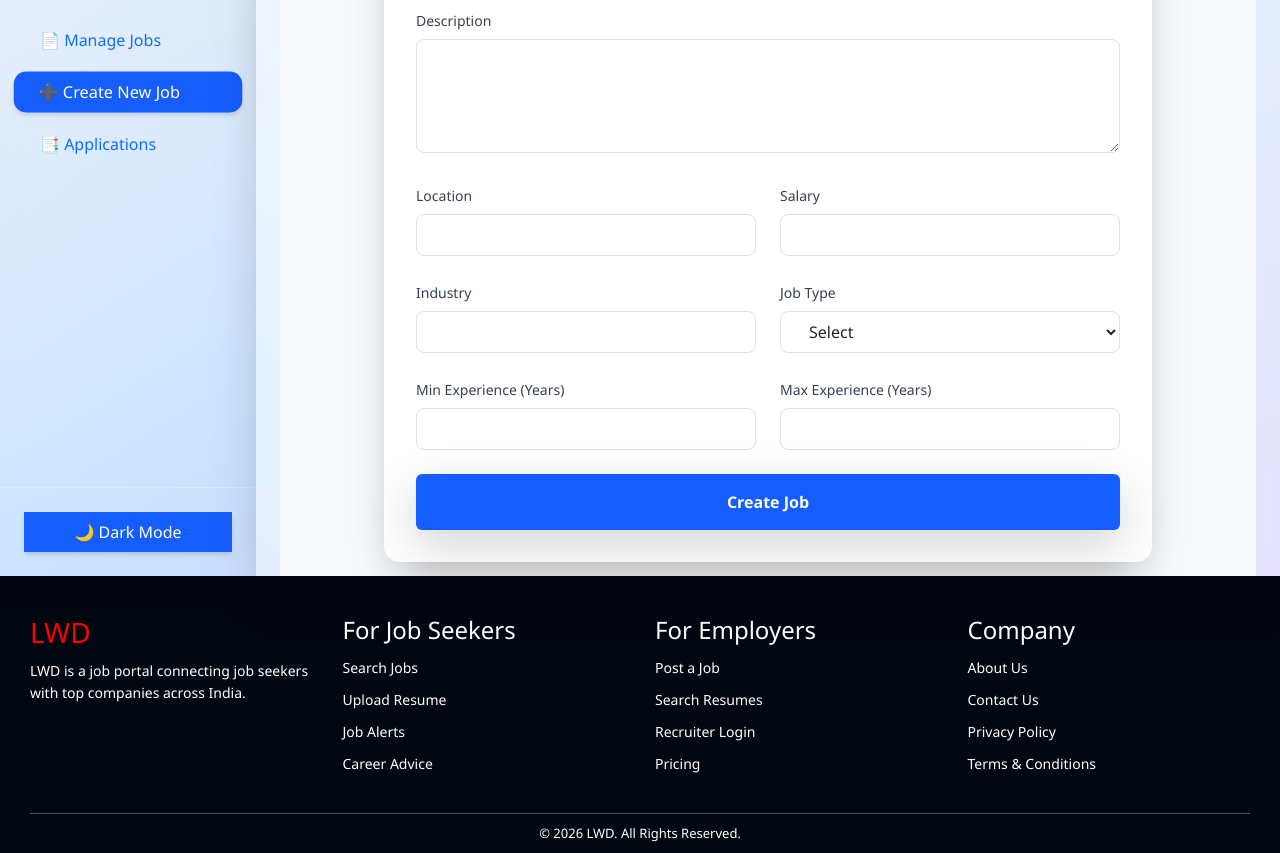
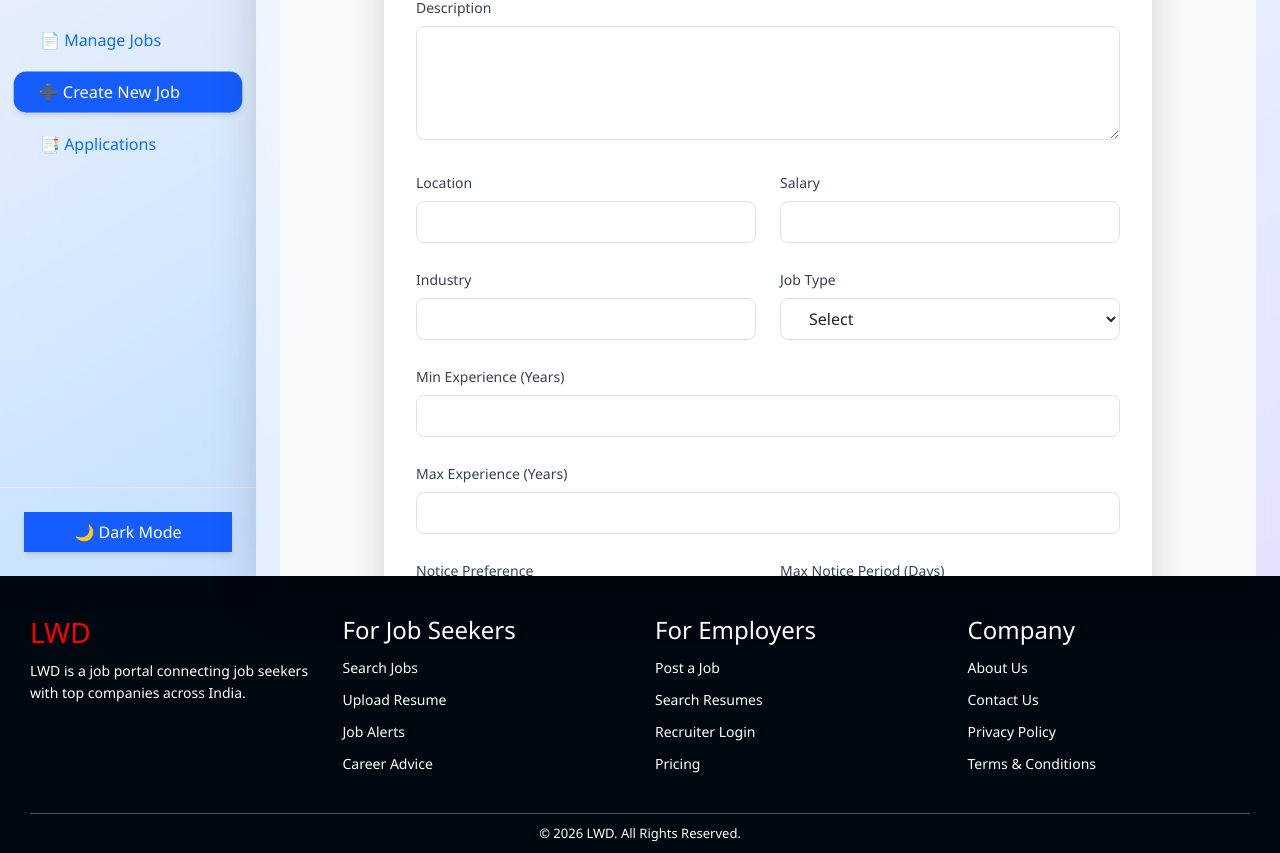
Before and after one commit to sowmyathota03/lwd_frontend, a React (Vite) app: page /recruiter/createjob in a window 1280 px wide. Shown: the part 324-1177 px from the top of the page. Built offline with nearby package versions, Linux system fonts and the light colour scheme.

Commit message:
To updated jobs card and Create a job

```diff
--- a/src/api/axiosInstance.js
+++ b/src/api/axiosInstance.js
@@ -2,8 +2,8 @@
 import axios from "axios";
 
 const axiosInstance = axios.create({
-  //  baseURL: "https://lwd-backend-production.up.railway.app/api",
-    baseURL: "http://localhost:8080/api",
+   baseURL: "https://lwd-backend-production.up.railway.app/api",
+    // baseURL: "http://localhost:8080/api",
   headers: {
     "Content-Type": "application/json",
   },
--- a/src/components/jobs/CreateJob.jsx
+++ b/src/components/jobs/CreateJob.jsx
@@ -14,6 +14,11 @@ export default function CreateJob() {
     minExperience: "",
     maxExperience: "",
     jobType: "",
+
+    // ✅ NEW FIELDS
+    noticePreference: "",
+    maxNoticePeriod: "",
+    lwdPreferred: false,
   });
 
   const handleChange = (e) => {
@@ -29,6 +34,7 @@ export default function CreateJob() {
       salary: job.salary ? Number(job.salary) : null,
       minExperience: job.minExperience ? Number(job.minExperience) : null,
       maxExperience: job.maxExperience ? Number(job.maxExperience) : null,
+      maxNoticePeriod: job.maxNoticePeriod ? Number(job.maxNoticePeriod) : null,
     };
 
     try {
@@ -44,7 +50,6 @@ export default function CreateJob() {
 
   return (
     <div className="min-h-screen flex items-center justify-center bg-gray-50 p-6 transition-all">
-
       <form
         onSubmit={handleSubmit}
         className="w-full max-w-3xl bg-white dark:bg-gray-800 rounded-2xl shadow-2xl p-8 space-y-6"
@@ -144,7 +149,7 @@ export default function CreateJob() {
         </div>
 
         {/* Experience */}
-        <div className="grid grid-cols-1 md:grid-cols-2 gap-6">
+        <div className="flex flex-col gap-6 justify-between">
           <div>
             <label className="block text-sm font-medium text-gray-700  mb-2">
               Min Experience (Years)
@@ -170,6 +175,58 @@ export default function CreateJob() {
               className="w-full px-4 py-2 rounded-lg border border-gray-300  focus:ring-2 focus:ring-blue-500 focus:outline-none"
             />
           </div>
+
+          {/* LWD Specific Fields */}
+          <div className="grid grid-cols-1 md:grid-cols-2 gap-6">
+            {/* Notice Preference */}
+            <div>
+              <label className="block text-sm font-medium text-gray-700 mb-2">
+                Notice Preference
+              </label>
+              <select
+                name="noticePreference"
+                value={job.noticePreference}
+                onChange={handleChange}
+                className="w-full px-4 py-2 rounded-lg border border-gray-300 focus:ring-2 focus:ring-blue-500 focus:outline-none"
+              >
+                <option value="">Select</option>
+                <option value="SERVING_NOTICE">Serving Notice</option>
+                <option value="IMMEDIATE_JOINER">Immediate Joiner</option>
+                <option value="NOT_SERVING">Not Serving</option>
+                <option value="ANY">Any</option>
+              </select>
+            </div>
+
+            {/* Max Notice Period */}
+            <div>
+              <label className="block text-sm font-medium text-gray-700 mb-2">
+                Max Notice Period (Days)
+              </label>
+              <input
+                type="number"
+                name="maxNoticePeriod"
+                value={job.maxNoticePeriod}
+                onChange={handleChange}
+                className="w-full px-4 py-2 rounded-lg border border-gray-300 focus:ring-2 focus:ring-blue-500 focus:outline-none"
+              />
+            </div>
+            {/* LWD Preferred Toggle */}
+            <div className="flex items-center gap-3">
+              <input
+                type="checkbox"
+                name="lwdPreferred"
+                checked={job.lwdPreferred}
+                onChange={(e) =>
+                  setJob({ ...job, lwdPreferred: e.target.checked })
+                }
+                className="h-4 w-4"
+              />
+              <label className="text-sm font-medium text-gray-700">
+                LWD Preferred
+              </label>
+            </div>
+          </div>
+
         </div>
 
         {/* Submit Button */}
--- a/src/components/jobs/JobCards.jsx
+++ b/src/components/jobs/JobCards.jsx
@@ -21,11 +21,13 @@ function JobCards({ job, showApply = true, compact = false }) {
         transition-all duration-300
         ${compact ? "p-4" : "p-6"}
         cursor-pointer border border-gray-100
+        h-full flex flex-col
       `}
     >
+      <div className="grow">
         {/* Title */}
         {job.title && (
-        <h3 className="text-lg font-semibold text-gray-800 mb-1">
+          <h3 className="font-semibold text-gray-800 mb-1 overflow-hidden text-ellipsis whitespace-nowrap">
             {job.title}
           </h3>
         )}
@@ -41,8 +43,7 @@ function JobCards({ job, showApply = true, compact = false }) {
 
         {/* Tags */}
         <div className="flex flex-wrap gap-2 mb-3">
-        {job.minExperience !== null &&
-          job.maxExperience !== null && (
+          {job.minExperience !== null && job.maxExperience !== null && (
             <span className="px-3 py-1 text-xs bg-gray-100 text-gray-700 rounded-full">
               {job.minExperience} - {job.maxExperience} yrs
             </span>
@@ -90,15 +91,14 @@ function JobCards({ job, showApply = true, compact = false }) {
 
         {/* Bottom Row */}
         <div className="flex justify-between items-center text-sm text-gray-500">
-        {job.createdAt && (
-          <span>Posted {timeAgo(job.createdAt)}</span>
-        )}
+          {job.createdAt && <span>Posted {timeAgo(job.createdAt)}</span>}
 
           <span className="font-medium text-gray-700">
             {job.salary
               ? `₹${job.salary.toLocaleString()} LPA`
               : "Not Disclosed"}
           </span>
+        </div>
       </div>
 
       {/* Apply Button */}
--- a/src/pages/public/Home.jsx
+++ b/src/pages/public/Home.jsx
@@ -1,5 +1,6 @@
-import { useState, useEffect } from "react";
+import { useState, useEffect, useContext } from "react";
 import { useNavigate } from "react-router-dom";
+import { AuthContext } from "../../context/AuthContext";
 import PopularJobs from "../../components/jobs/PopularJobs";
 import JobSearchBlock from "../../components/jobs/JobSearchBlock";
 import { getTopCategories } from "../../api/JobApi";
@@ -8,6 +9,7 @@ import JobActionButton from "../../components/jobs/JobActionButton";
 
 function Home() {
   const navigate = useNavigate();
+  const { user } = useContext(AuthContext);
 
   const [categories, setCategories] = useState([]);
 
@@ -60,14 +62,17 @@ function Home() {
       <section className="cta">
         <h2>Ready to take the next step?</h2>
 
+         {user?.role === "JOB_SEEKER" ? (
             <JobActionButton />
-
+          ) : (
             <button
               onClick={() => navigate("/register/jobseeker")}
               className="btn btn-primary"
             >
               Create Profile
             </button>
+          )}
+
       </section>
     </div>
   );
```
Lines whose indentation alone changed are shown as unchanged.
